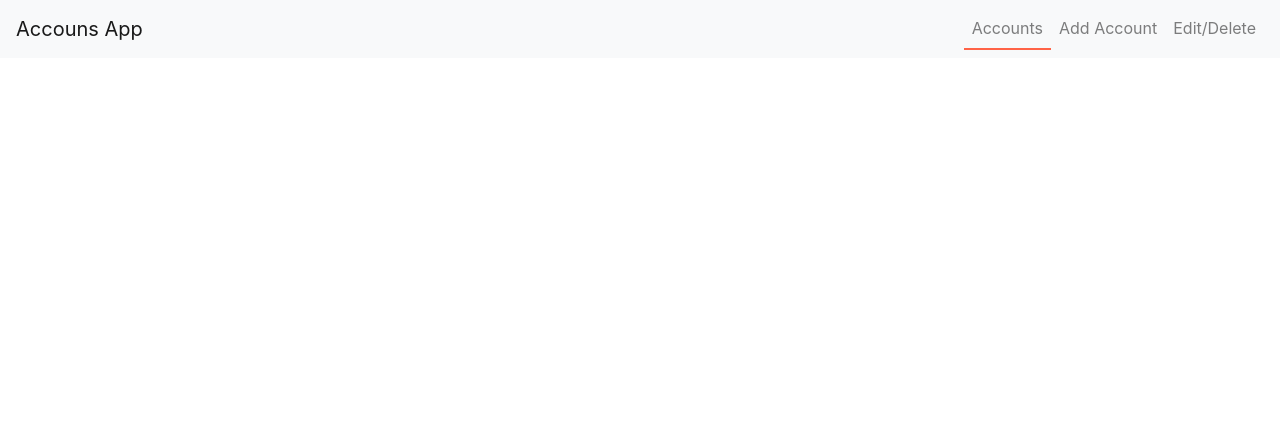
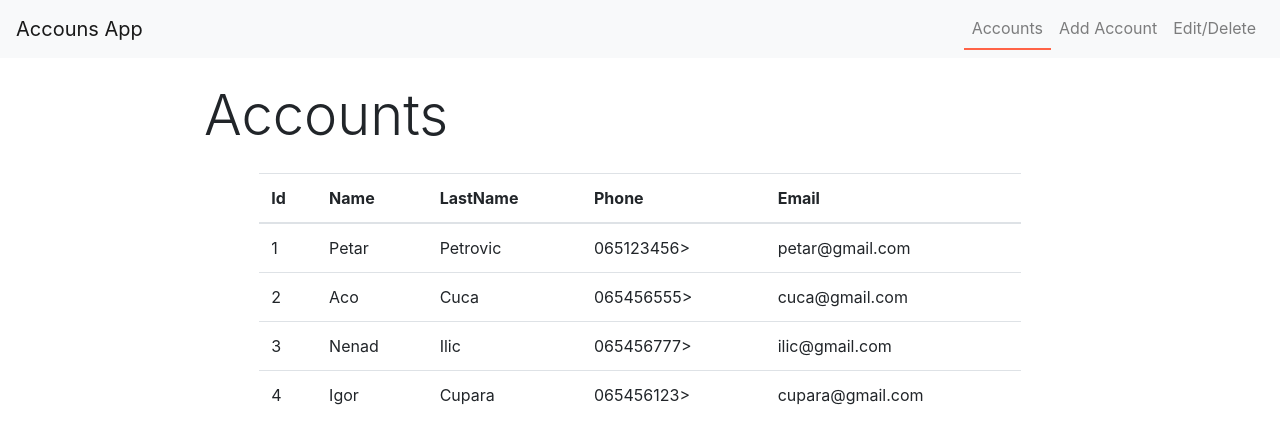
Before and after one commit to jahorinac/kurs, a React (Create React App) app in the folder react-accounts/: page / in a window 1280 px wide. Shown: the top 444 px of the page. Built offline with nearby package versions, Linux system fonts and the light colour scheme.

Commit message:
11 - added accounts view (display accounts)

```diff
--- a/react-accounts/src/App.js
+++ b/react-accounts/src/App.js
@@ -1,13 +1,26 @@
 import React, {Component} from 'react'
 import Header from "./components/Header/Header";
-import {BrowserRouter} from 'react-router-dom'
+import { BrowserRouter, Route } from 'react-router-dom'
+import AccountsTable from "./components/AccountsTable/AccountsTable";
 
 
 class App extends Component{
+
+    state = {
+        accounts:[
+            {id:1, name:'Petar', lastname:'Petrovic', phone: '065123456', email: 'petar@gmail.com'},
+            {id:2, name:'Aco', lastname:'Cuca', phone: '065456555', email: 'cuca@gmail.com'},
+            {id:3, name:'Nenad', lastname:'Ilic', phone: '065456777', email: 'ilic@gmail.com'},
+            {id:4, name:'Igor', lastname:'Cupara', phone: '065456123', email: 'cupara@gmail.com'}
+        ]
+    }
     render() {
         return(
             <BrowserRouter>
                 <Header/>
+                <Route to='/'>
+                    <AccountsTable accounts={this.state.accounts}/>
+                </Route>
             </BrowserRouter>
         )
     }
--- /dev/null
+++ b/react-accounts/src/components/Account/Account.js
@@ -0,0 +1,15 @@
+import React from 'react'
+
+const Account = ({account}) => {
+    return(
+        <tr>
+            <td>{account.id}</td>
+            <td>{account.name}</td>
+            <td>{account.lastname}</td>
+            <td>{account.phone}></td>
+            <td>{account.email}</td>
+        </tr>
+    )
+};
+
+export default Account
--- /dev/null
+++ b/react-accounts/src/components/AccountsTable/AccountsTable.js
@@ -0,0 +1,42 @@
+import React from 'react'
+import Account from "../Account/Account";
+
+const AccountsTable = ({accounts}) => {
+
+    const allAccounts = accounts.map((account)=>{
+        return(
+            <Account account={account} key={account.id}/>
+        )
+    });
+
+
+    return (
+        <div className="container">
+            <div className="row">
+                <div className="col-10 offset-1">
+                    <h3 className="display-4 m-4">Accounts</h3>
+                    <div className="row">
+                        <div className="col-10 offset-1">
+                            <table className="table">
+                                <thead>
+                                    <tr>
+                                        <th>Id</th>
+                                        <th>Name</th>
+                                        <th>LastName</th>
+                                        <th>Phone</th>
+                                        <th>Email</th>
+                                    </tr>
+                                </thead>
+                                <tbody>
+                                    {allAccounts}
+                                </tbody>
+                            </table>
+                        </div>
+                    </div>
+                </div>
+            </div>
+        </div>
+    )
+};
+
+export default AccountsTable
```
Also changed, not shown: 1 other file (tests, documents, lock files or other folders).
